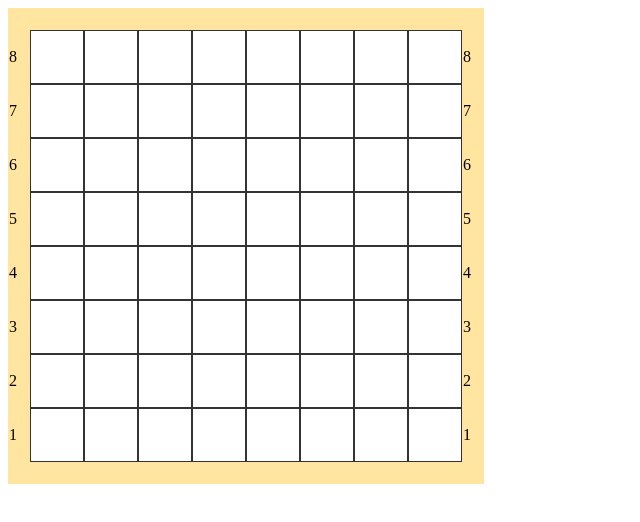
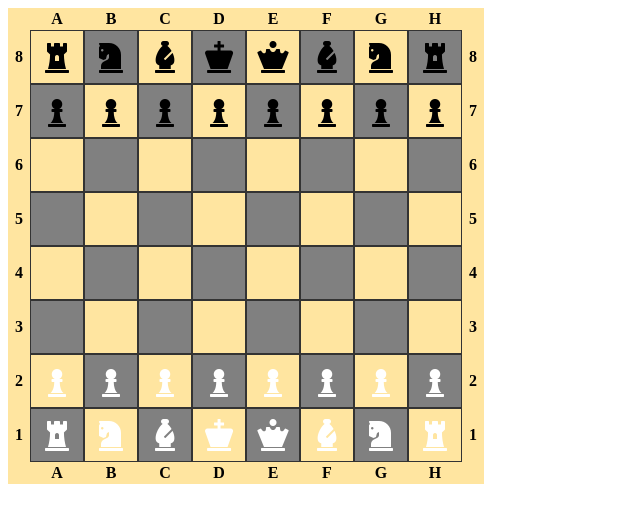
Before and after one commit to ncowboy/gu_js1, a plain HTML site: page lesson5/1-2/index.html in a window 1280 px wide. Shown: the whole page, without its empty margins (0-640 px from the left). Drawn offline with Linux system fonts and the light colour scheme.

Commit message:
Задания 1 и 2 готовы

```diff
--- a/lesson5/1-2/index.html
+++ b/lesson5/1-2/index.html
@@ -3,6 +3,7 @@
 <head>
   <meta charset="UTF-8">
   <title>Lesson 5</title>
+  <link rel="stylesheet" href="https://use.fontawesome.com/releases/v5.7.2/css/all.css" integrity="sha384-fnmOCqbTlWIlj8LyTjo7mOUStjsKC4pOpQbqyi7RrhN7udi9RwhKkMHpvLbHG9Sr" crossorigin="anonymous">
   <link rel="stylesheet" href="style.css">
 </head>
 <body>
--- a/lesson5/1-2/script.js
+++ b/lesson5/1-2/script.js
@@ -8,6 +8,9 @@
 
 "use strict";
 
+/**
+ * Функция создания шахматной доски
+ */
 function chessBoardRender() {
     //Создаем доску
     const board = document.createElement('table');
@@ -15,11 +18,19 @@ function chessBoardRender() {
     document.body.appendChild(board);
 
     //Создаем ячейки
+
+    //Создаем ряды
     for (let i = 0; i < 10; i++) {
         const row = document.createElement('tr');
-        row.classList.add('row');
+        if (i !== 0 && i !== 9) {  //Не добавляем класс ячейкам, в которых будет нумерация
+            row.classList.add('row');
+        }
         board.appendChild(row);
     }
+
+    // Создаем колонки в каждом ряду
+
+    //Даем разные классы ячейкам под нумерацию, фигуры и пустые (угловые)
 
     const rows = board.getElementsByTagName('tr');
     for (let k = 0; k < rows.length; k++) {
@@ -40,19 +51,84 @@ function chessBoardRender() {
     }
 
     // Заполняем буквы и цифры
-    const  letters = ['A', 'B', 'C', 'D', 'E', 'F', 'G', 'H', 'A', 'B', 'C', 'D', 'E', 'F', 'G', 'H'];
-    const colH = board.querySelectorAll('.col-header:nth-child(2n');
+    const letters = ['A', 'B', 'C', 'D', 'E', 'F', 'G', 'H'];
+    const colH = board.querySelectorAll('.col-header');
     const rowHLeft = board.querySelectorAll('.row-header:nth-child(1)');
-    const rowHRight = board.querySelectorAll('.row-header:nth-child(n+2)');
-    console.log(colH);
+    const rowHRight = board.querySelectorAll('.row-header:nth-child(n + 2)');
 
-    for (let g = 0; g < 8; g++) {
-        rowHLeft[g].textContent = 8 - g;
-        rowHRight[g].textContent = 8 - g;
+    for (let g = 0; g < colH.length; g++) {
+        if (g > 7) {
+            colH[g].textContent = letters[g - 8]
+        } else {
+            colH[g].textContent = letters[g];
+            rowHLeft[g].textContent = 8 - g;
+            rowHRight[g].textContent = 8 - g;
+        }
     }
 
+    // Красим ячейки
+
+    /**
+     * Красит нужные ячейки в темный цвет в зависимости от четности строк
+     * @param {boolean} isEven Четность строк
+     */
+    function paintCells(isEven) {
+        const rows = board.querySelectorAll(`.row:nth-child(${isEven ? 'even' : 'odd'})`);
+        for (let i = 0; i < rows.length; i++) {
+            const cols = rows[i].querySelectorAll(`.col:nth-child(${isEven ? 'odd' : 'even'})`);
+            for (let k = 0; k < cols.length; k++) {
+                cols[k].classList.add('col-dark');
+            }
+        }
+    }
+
+    paintCells(true);
+    paintCells(false);
 
 }
 
+/**
+ * Расставляет фигуры на шахматной доске
+ */
+function placeFigures() {
+
+    /**
+     * Расставляет старшие фигуры
+     * @param {int} row Номер строки в дереве элементов
+     * @param {string} color Цвет фигур
+     */
+    function placeSeniors(row, color) {
+        const seniorsRow = document.querySelector(`.row:nth-child(${row})`);
+        const seniorsCells = seniorsRow.querySelectorAll('.col');
+        seniorsCells[0].innerHTML = `<i class="fas fa-chess-rook fa-2x color-${color}"></i>`;
+        seniorsCells[7].innerHTML = `<i class="fas fa-chess-rook fa-2x color-${color}"></i>`;
+        seniorsCells[1].innerHTML = `<i class="fas fa-chess-knight fa-2x color-${color}"></i>`;
+        seniorsCells[6].innerHTML = `<i class="fas fa-chess-knight fa-2x color-${color}"></i>`;
+        seniorsCells[2].innerHTML = `<i class="fas fa-chess-bishop fa-2x color-${color}"></i>`;
+        seniorsCells[5].innerHTML = `<i class="fas fa-chess-bishop fa-2x color-${color}"></i>`;
+        seniorsCells[3].innerHTML = `<i class="fas fa-chess-king fa-2x color-${color}"></i>`;
+        seniorsCells[4].innerHTML = `<i class="fas fa-chess-queen fa-2x color-${color}"></i>`;
+    }
+
+    /**
+     * Расставляет пешки
+     * @param {int} row Номер строки в дереве элементов
+     * @param {string} color Цвет фигур
+     */
+
+    function placePawns(row, color) {
+        const pawnsRaw = document.querySelector(`.row:nth-child(${row})`);
+        const pawnsCells = pawnsRaw.querySelectorAll('.col');
+        pawnsCells.forEach((cell) =>
+            cell.innerHTML = `<i class="fas fa-chess-pawn fa-2x color-${color}"></i>`);
+    }
+
+    placeSeniors(2, 'black');
+    placeSeniors(9, 'white');
+    placePawns(3, 'black');
+    placePawns(8, 'white');
+
+}
 
 chessBoardRender();
+placeFigures();
--- a/lesson5/1-2/style.css
+++ b/lesson5/1-2/style.css
@@ -1,12 +1,17 @@
 .chess-board {
     border-spacing: 0;
-
+    text-align: center;
 }
 
 .col {
     width: 50px;
     height: 50px;
     border: 1px solid #333;
+    background-color: #FFE5A0;
+}
+
+.col-dark{
+    background-color: gray;
 }
 
 .row {
@@ -16,13 +21,19 @@
 .row-header{
    background-color: #FFE5A0;
     width: 20px;
+    font-weight: 800;
 }
 
 .col-header {
     height: 20px;
     background-color: #FFE5A0;
+    font-weight: 800;
 }
 
 .col-blank {
     background-color: #FFE5A0;
 }
+
+.color-white {
+    color: white;
+}
```
